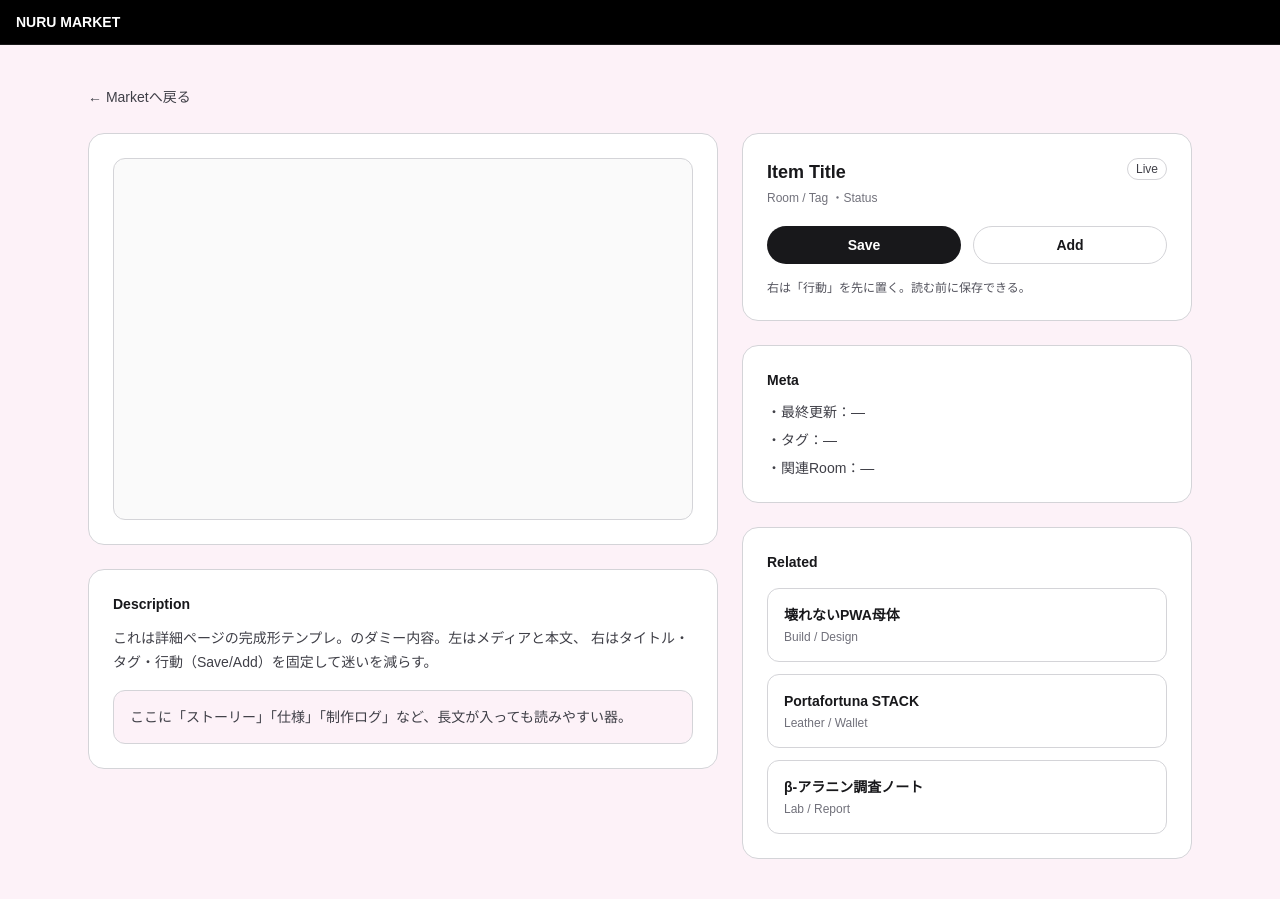
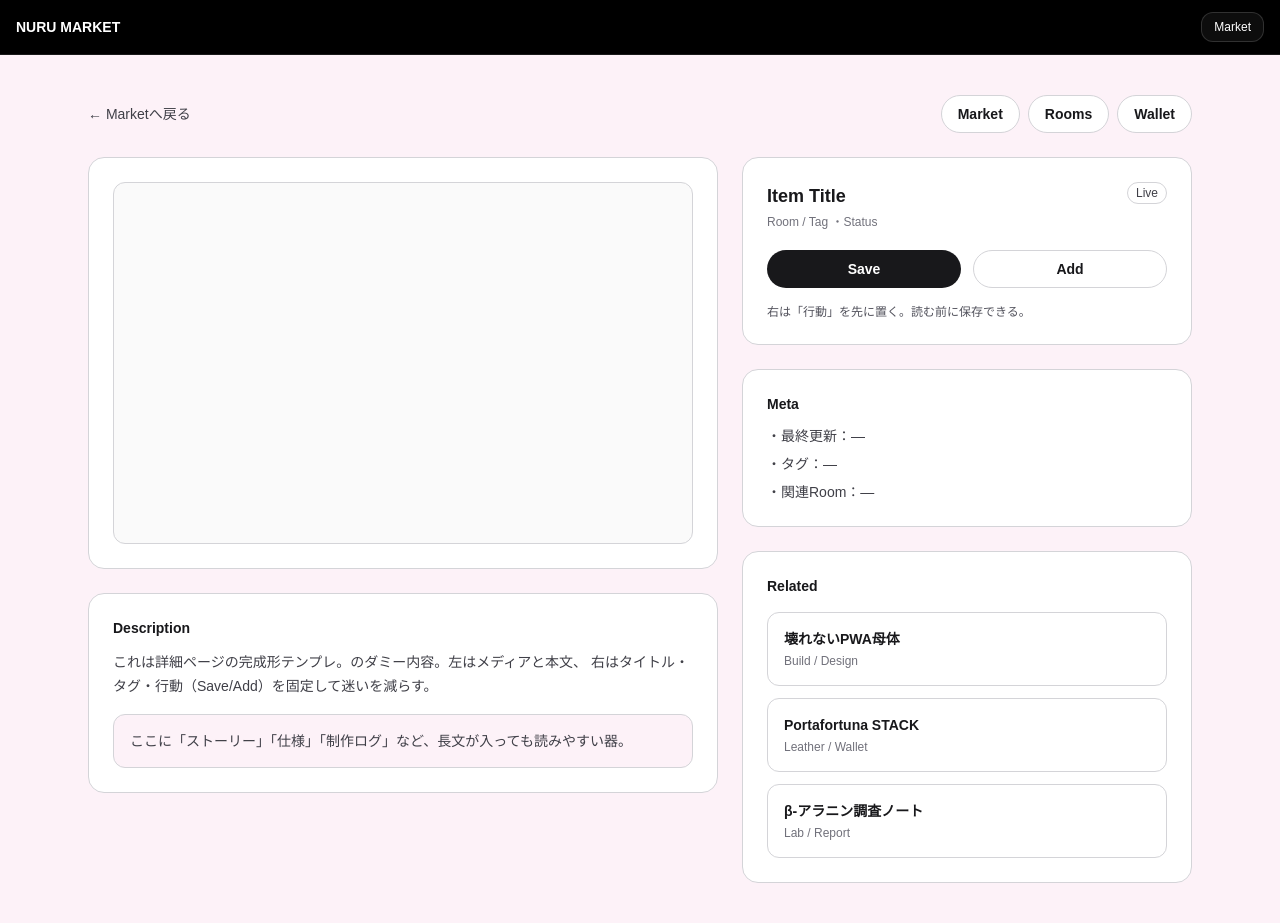
Before and after one commit to kan0601g-maker/nururmarket-ui, a Next.js app: page /market/beta-alanine-note in a window 1280 px wide. Before the commit the page ends 899 px from the top, so only its background shows below. Built offline with nearby package versions, Linux system fonts and the light colour scheme.

Commit message:
fix market page header props

```diff
--- a/app/market/[slug]/page.tsx
+++ b/app/market/[slug]/page.tsx
@@ -4,23 +4,43 @@ import AppHeader from "../../components/AppHeader";
 export default function MarketItemPage() {
   return (
     <main className="min-h-screen bg-pink-50 text-zinc-900">
-      {/* Header（スクショの上帯：中央タイトル + 右側ナビ） */}
+      {/* Header（スクショの上帯：中央タイトル + 右側リンク1つ） */}
       <AppHeader
         leftTitle="NURU MARKET"
-        navLinks={[
-          { href: "/market", label: "Market" },
-          { href: "/rooms", label: "Rooms" },
-          { href: "/wallet", label: "Wallet" },
-        ]}
+        rightLink={{ href: "/market", label: "Market" }}
       />
 
+      {/* 旧 navLinks の3つは、ページ側でボタンとして出す（AppHeaderをいじらず最短でビルド通す） */}
       <section className="mx-auto max-w-6xl px-6 py-10">
+        <div className="flex flex-wrap items-center justify-between gap-3">
           <a
             href="/market"
             className="inline-block text-sm text-zinc-700 hover:underline"
           >
             ← Marketへ戻る
           </a>
+
+          <div className="flex flex-wrap gap-2">
+            <a
+              href="/market"
+              className="rounded-full border border-zinc-300 bg-white px-4 py-2 text-sm font-semibold text-zinc-900 hover:bg-zinc-50"
+            >
+              Market
+            </a>
+            <a
+              href="/rooms"
+              className="rounded-full border border-zinc-300 bg-white px-4 py-2 text-sm font-semibold text-zinc-900 hover:bg-zinc-50"
+            >
+              Rooms
+            </a>
+            <a
+              href="/wallet"
+              className="rounded-full border border-zinc-300 bg-white px-4 py-2 text-sm font-semibold text-zinc-900 hover:bg-zinc-50"
+            >
+              Wallet
+            </a>
+          </div>
+        </div>
 
         <div className="mt-6 grid gap-6 lg:grid-cols-[1.4fr_1fr]">
           {/* LEFT */}
```
Lines whose indentation alone changed are shown as unchanged.
